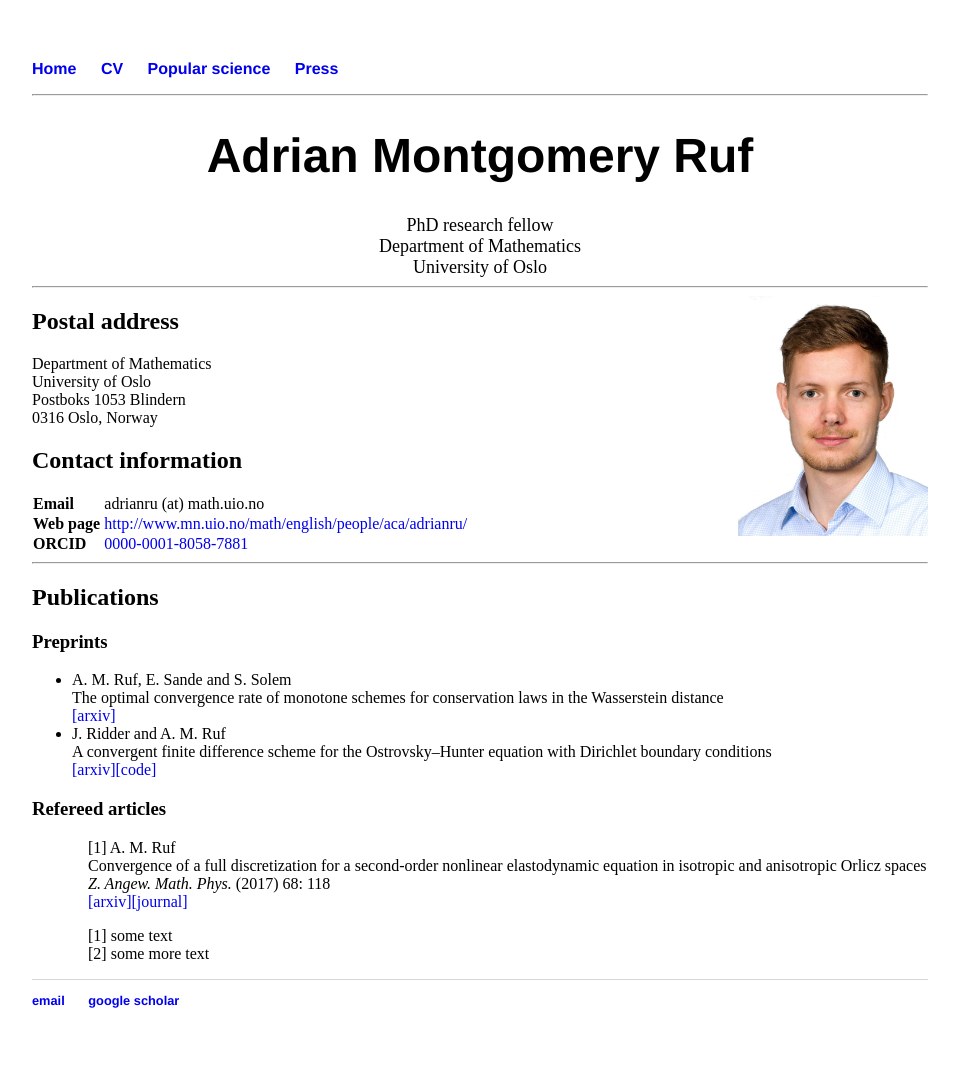
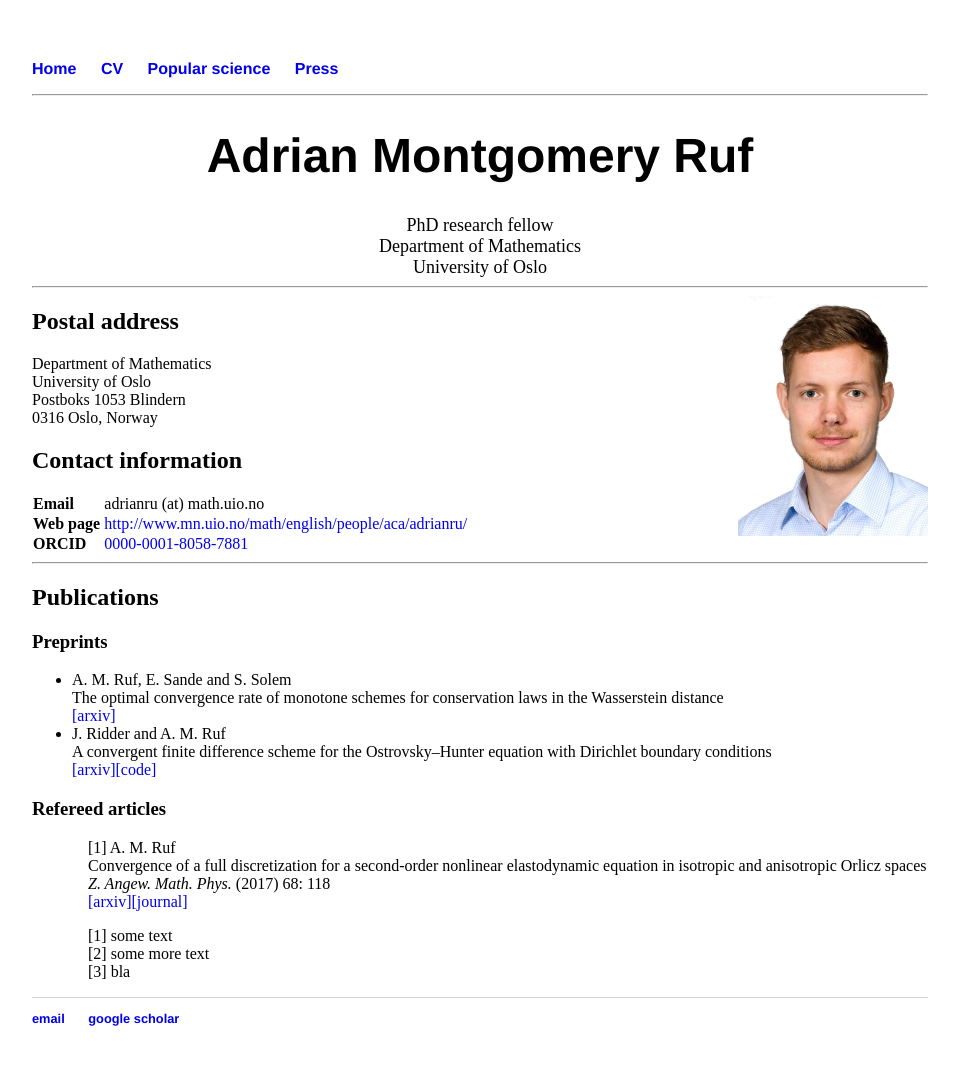
Before and after one commit to adrianmruf/adrianmruf.github.io, a Jekyll site: the page built from index.html, in a window 1280 px wide. Shown: the whole page, without its empty margins (160-1119 px from the left). Built offline with Jekyll 4.4.1, drawn with Linux system fonts in a browser that asks for light colours.

Commit message:
Update index.html

```diff
--- a/index.html
+++ b/index.html
@@ -72,6 +72,7 @@ th {
 	<ol>
     		<li>some text</li>
     		<li>some more text</li>
+		<li>bla</li>
 	</ol>
 
 </div><!-- /.blurb -->
```
